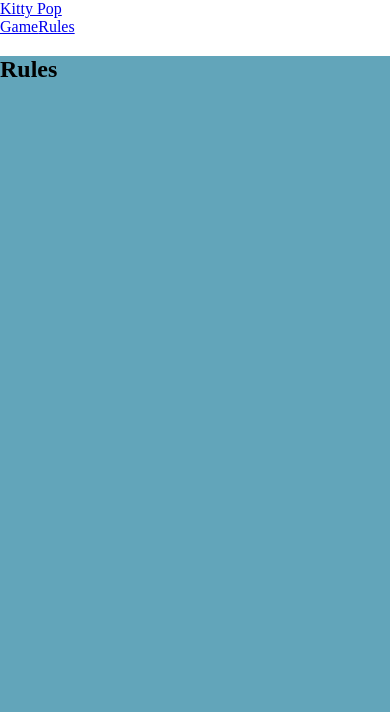
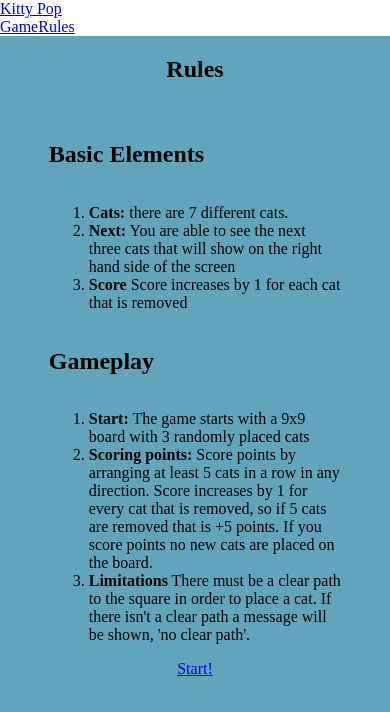
Before and after one commit to MichaelDurfey/bloomingcats, a React app: page /rules in a window 390 px wide. Shown: the top 712 px of the page. Built offline with nearby package versions, Linux system fonts and the light colour scheme.

Commit message:
feat: rules and some mobile styling

```diff
--- a/src/client/components/Game/Next.jsx
+++ b/src/client/components/Game/Next.jsx
@@ -1,3 +1,4 @@
+/* eslint-disable import/no-named-as-default-member */
 import React from 'react';
 // import PropTypes from 'prop-types';
 import styles from '../../styles/Next.css';
--- a/src/client/components/Rules/index.jsx
+++ b/src/client/components/Rules/index.jsx
@@ -1,12 +1,80 @@
 import React from 'react';
+import Jumbotron from 'react-bootstrap/Jumbotron';
+import Container from 'react-bootstrap/Container';
+import Button from 'react-bootstrap/Button';
+import Row from 'react-bootstrap/Row';
+import Col from 'react-bootstrap/Col';
+
+
 import styles from '../../styles/Rules.css';
 
 export default function Rules() {
   return (
     <section className="main">
-      <h1>
-        Rules
-      </h1>
+      <Container fluid>
+        <Row>
+          <Col>
+            <Jumbotron className={styles.rulesJumbotron}>
+              <h1>
+                Rules
+              </h1>
+              <br />
+              <section className={styles.rulesContainer}>
+                <h2>
+                  Basic Elements
+                </h2>
+                <ol>
+                  <li>
+                    <b>Cats:</b>
+                    {' '}
+                    there are 7 different cats.
+                  </li>
+                  <li>
+                    <b>Next:</b>
+                    {' '}
+                    You are able to see the next three cats that will show on the right hand side of the screen
+                  </li>
+                  <li>
+                    <b>Score</b>
+                    {' '}
+                    Score increases by 1 for each cat that is removed
+                  </li>
+                </ol>
+                <h2>
+                  Gameplay
+                </h2>
+                <ol>
+                  <li>
+                    <b>
+                      Start:
+
+                    </b>
+                    {' '}
+                    The game starts with a 9x9 board with 3 randomly placed cats
+                  </li>
+                  <li>
+                    <b>
+                      Scoring points:
+
+                    </b>
+                    {' '}
+                    Score points by arranging at least 5 cats in a row in any direction. Score increases by 1 for every cat that is removed, so if 5 cats are removed that is +5 points. If you score points no new cats are placed on the board.
+                  </li>
+                  <li>
+                    <b>
+                      Limitations
+
+                    </b>
+                    {' '}
+                    There must be a clear path to the square in order to place a cat. If there isn&apos;t a clear path a message will be shown, &apos;no clear path&apos;.
+                  </li>
+                </ol>
+              </section>
+              <Button href="/game">Start!</Button>
+            </Jumbotron>
+          </Col>
+        </Row>
+      </Container>
     </section>
   );
 }
--- a/src/client/styles/Board.css
+++ b/src/client/styles/Board.css
@@ -1,7 +1,7 @@
 :local(.board) {
   display: grid;
-  grid-template-columns: repeat(9, minmax(45px, 9vh));
-  grid-template-rows: repeat(9, minmax(45px, 9vh));
+  grid-template-columns: repeat(9, minmax(45px, 9vmin));
+  grid-template-rows: repeat(9, minmax(45px, 9vmin));
 }
 
 :local(.board div:first-child) {
@@ -28,6 +28,12 @@
   padding: 2%;
 }
 
+@media only screen and (max-width: 1000px) {
+  :local(.boardContainer) {
+  flex-flow: column;
+  }
+}
+
 :local(.boardContainer:first-child) {
   border-radius: 12px;
 }
@@ -39,3 +45,16 @@
   align-items: center;
   justify-content: flex-start;
 }
+
+@media only screen and (max-width: 1000px) {
+  :local(.nextAndScore) {
+    width: 100%;
+    height: 100%;
+    flex-flow: row;
+    align-items: flex-start;
+    justify-content: center;
+  }
+  :local(.nextAndScore div) {
+    margin: 20px
+  }
+}
--- a/src/client/styles/Rules.css
+++ b/src/client/styles/Rules.css
@@ -0,0 +1,10 @@
+:local(.rulesJumbotron) {
+    flex-flow: column;
+    align-items: center;
+    display: flex;
+}
+:local(.rulesContainer) {
+    display: flex;
+    width: 75%;
+    flex-flow: column;
+}
```
